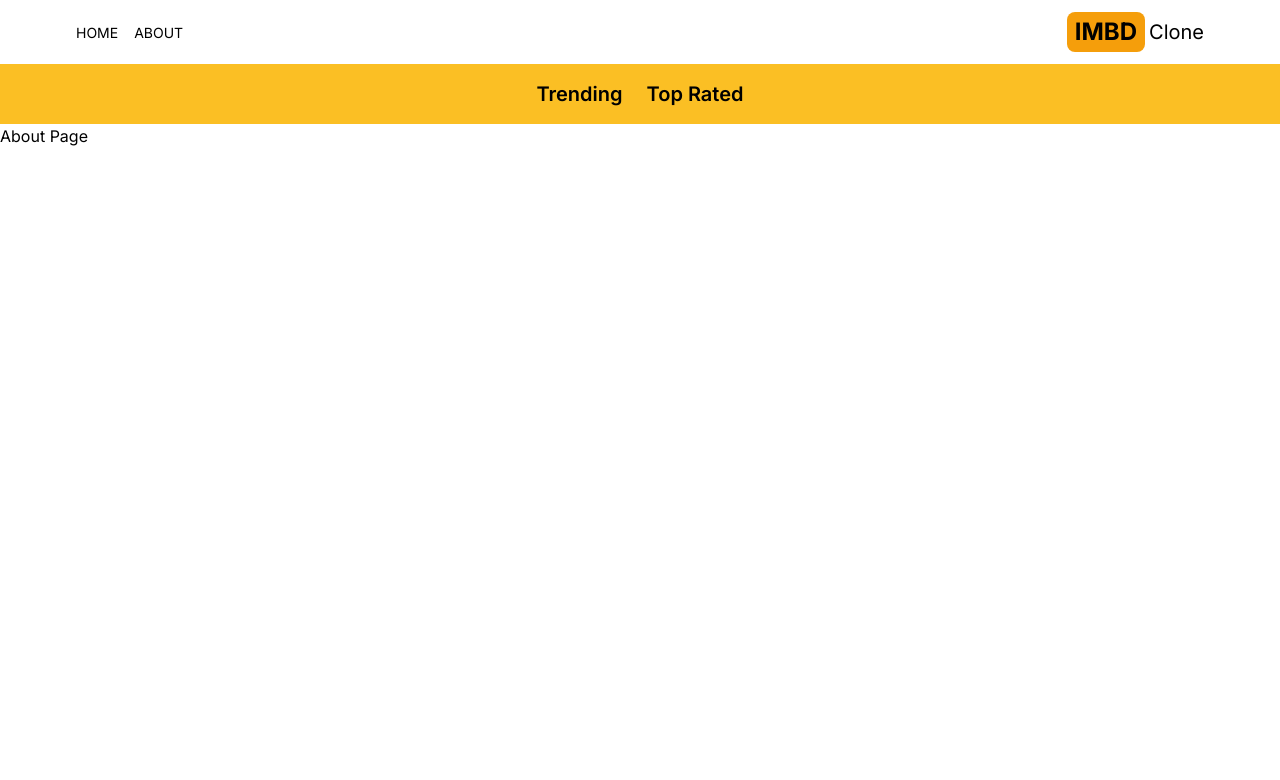
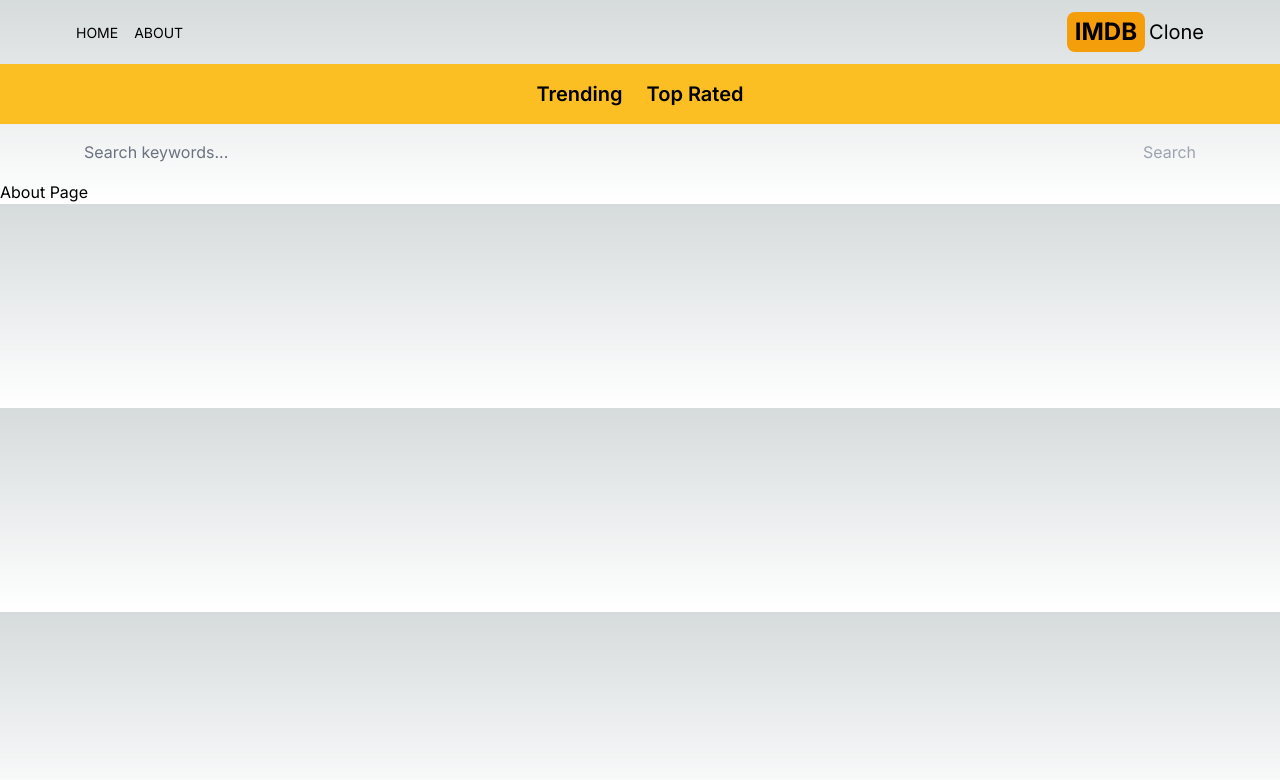
Before and after one commit to Madhur-2k3/imdb-clone-nextjs, a Next.js app: page /about in a window 1280 px wide. Shown: the top 780 px of the page. Built offline with nearby package versions, Linux system fonts and the light colour scheme.

Commit message:
Add searchbox and bg-black

```diff
--- a/src/app/globals.css
+++ b/src/app/globals.css
@@ -2,7 +2,7 @@
 @tailwind components;
 @tailwind utilities;
 
-/* :root {
+:root {
   --foreground-rgb: 0, 0, 0;
   --background-start-rgb: 214, 219, 220;
   --background-end-rgb: 255, 255, 255;
@@ -30,4 +30,4 @@
   .text-balance {
     text-wrap: balance;
   }
-} */
+}
--- a/src/app/layout.js
+++ b/src/app/layout.js
@@ -3,6 +3,7 @@
 import Header from "@/components/Header";
 import Providers from "./Providers";
 import Navbar from "@/components/Navbar";
+import SearchBox from "@/components/SearchBox";
 
 const inter = Inter({ subsets: ["latin"] });
 
@@ -18,6 +19,7 @@
         {/* <Providers> */}
           <Header/>
           <Navbar/>
+          <SearchBox/>
           {children}
         {/* </Providers> */}
 
--- /dev/null
+++ b/src/app/search/[searchTerm]/page.js
@@ -0,0 +1,18 @@
+import Results from '@/components/Results';
+
+export default async function SearchPage({ params }) {
+  const seachTerm = params.searchTerm;
+  const res = await fetch(
+    `https://api.themoviedb.org/3/search/movie?api_key=${process.env.API_KEY}&query=${seachTerm}&language=en-US&page=1&include_adult=false`
+  );
+  const data = await res.json();
+  const results = data.results;
+  return (
+    <div>
+      {results &&
+        results.length ===
+        <h1 className='text-center pt-6'>No results found</h1>}
+      {results && <Results results={results} />}
+    </div>
+  );
+}
--- a/src/components/Header.jsx
+++ b/src/components/Header.jsx
@@ -15,7 +15,7 @@
         {/* <div className=""> */}
             {/* <DarkModeSwitch/> */}
             <Link href={'/'} className="flex gap-1 items-center">
-                <span className=' text-2xl font-bold bg-amber-500 py-1 px-2 rounded-lg'>IMBD</span>
+                <span className=' text-2xl font-bold bg-amber-500 py-1 px-2 rounded-lg'>IMDB</span>
                 <span className='text-xl hidden sm:inline'>Clone</span>
             </Link>
         {/* </div> */}
--- /dev/null
+++ b/src/components/SearchBox.jsx
@@ -0,0 +1,34 @@
+
+'use client';
+
+import { useState } from 'react';
+import { useRouter } from 'next/navigation';
+
+export default function SearchBox() {
+  const [search, setSearch] = useState('');
+  const router = useRouter();
+  const handleSubmit = (e) => {
+    e.preventDefault();
+    router.push(`/search/${search}`);
+  };
+  return (
+    <form
+      className='flex justify-between px-5 max-w-6xl mx-auto'
+      onSubmit={handleSubmit}
+    >
+      <input
+        type='text'
+        placeholder='Search keywords...'
+        className='w-full h-14 rounded-md placeholder-gray-500 outline-none bg-transparent flex-1'
+        value={search}
+        onChange={(e) => setSearch(e.target.value)}
+      />
+      <button
+        className='text-amber-600 disabled:text-gray-400'
+        disabled={search === ''}
+      >
+        Search
+      </button>
+    </form>
+  );
+}
```
